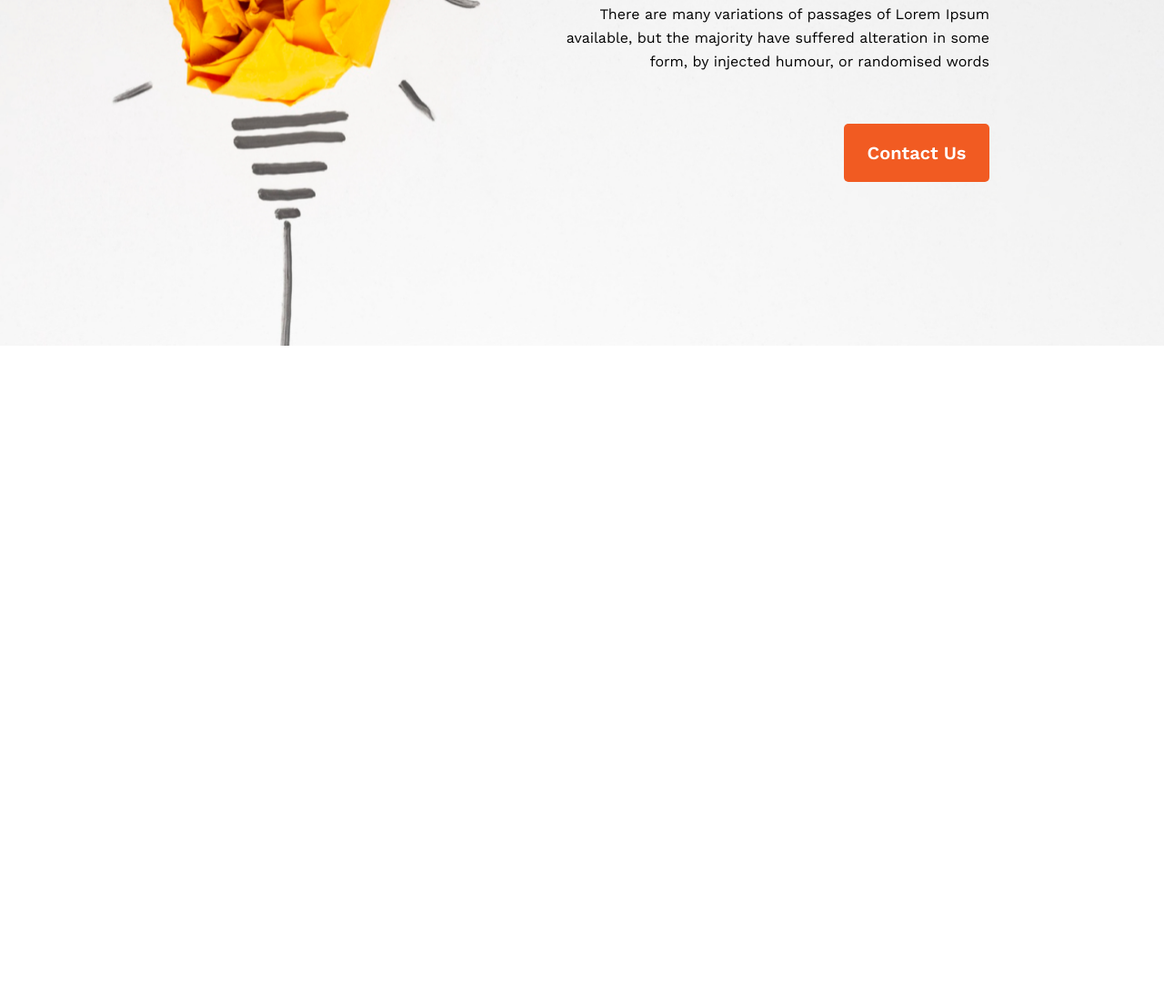
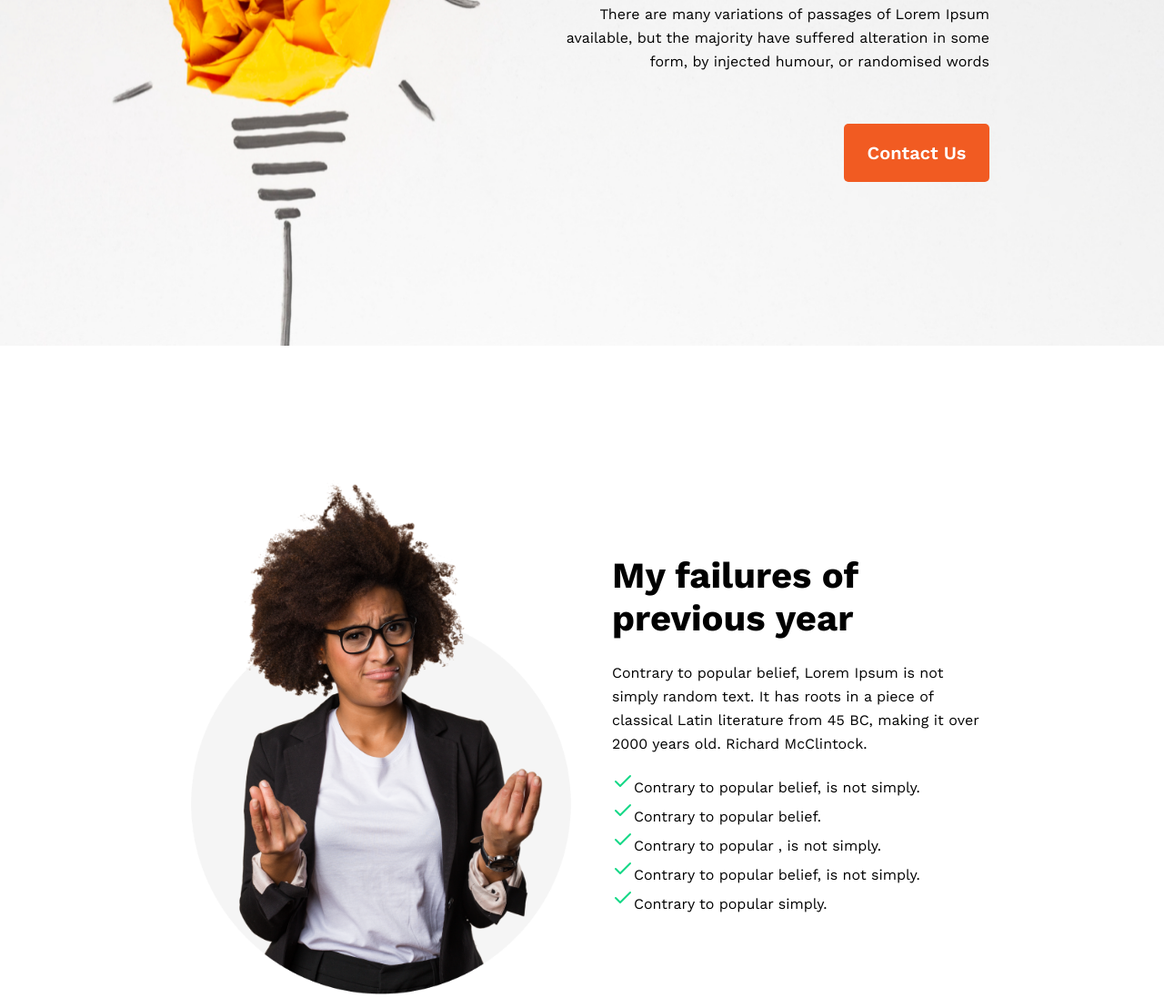
Before and after one commit to sadekcric/homework-website-1, a plain HTML site: page index.html in a window 1280 px wide. Shown: the part 430-1527 px from the top of the page at 91% size. Before the commit the page ends 810 px from the top, so only its background shows below. Drawn offline with nearby package versions, Linux system fonts and the light colour scheme.

Commit message:
person section added

```diff
--- a/index.html
+++ b/index.html
@@ -7,6 +7,8 @@
   <link rel="stylesheet" href="style.css">
 </head>
 <body>
+  <!-- Header Tag started. -->
+  <!-- header>.header-title+h1(.title)+paragraph -->
   <header>
     <div class="header-title">
       <h1 class="title">All Thinks Are Possible If You believe</h1>
@@ -15,8 +17,42 @@
     </div>
 
   </header>
+<!-- Header closed -->
+<!-- Main body Start -->
   <main>
+    <!-- My failures of previous year -->
+    <section class="person">
+      <div class="img">
+        <img src="images/person.png" alt="">
+      </div>
+      <div class="">
+        <h2>My failures of previous year</h2>
+        <p>Contrary to popular belief, Lorem Ipsum is not simply random text. It has roots in a piece of classical Latin literature from 45 BC, making it over 2000 years old. Richard McClintock.</p>
 
+        <ul>
+
+          <li><svg xmlns="http://www.w3.org/2000/svg" width="24" height="24" viewBox="0 0 24 24" fill="none">
+          <path d="M20 6L9 17L4 12" stroke="#16D887" stroke-width="2" stroke-linecap="round" stroke-linejoin="round"/>
+          </svg>Contrary to popular belief, is not simply.</li>
+
+          <li><svg xmlns="http://www.w3.org/2000/svg" width="24" height="24" viewBox="0 0 24 24" fill="none">
+          <path d="M20 6L9 17L4 12" stroke="#16D887" stroke-width="2" stroke-linecap="round" stroke-linejoin="round"/>
+          </svg>Contrary to popular belief.</li>
+
+          <li><svg xmlns="http://www.w3.org/2000/svg" width="24" height="24" viewBox="0 0 24 24" fill="none">
+          <path d="M20 6L9 17L4 12" stroke="#16D887" stroke-width="2" stroke-linecap="round" stroke-linejoin="round"/>
+          </svg>Contrary to popular , is not simply.</li>
+
+          <li><svg xmlns="http://www.w3.org/2000/svg" width="24" height="24" viewBox="0 0 24 24" fill="none">
+          <path d="M20 6L9 17L4 12" stroke="#16D887" stroke-width="2" stroke-linecap="round" stroke-linejoin="round"/>
+          </svg>Contrary to popular belief, is not simply.</li>
+
+          <li><svg xmlns="http://www.w3.org/2000/svg" width="24" height="24" viewBox="0 0 24 24" fill="none">
+          <path d="M20 6L9 17L4 12" stroke="#16D887" stroke-width="2" stroke-linecap="round" stroke-linejoin="round"/>
+          </svg>Contrary to popular simply.</li>
+       </ul>
+      </div>
+    </section>
   </main>
   <footer>
 
--- a/style.css
+++ b/style.css
@@ -7,6 +7,7 @@
   font-family: 'Work Sans', sans-serif;
 }
 :root{
+  --orange-2:#cd9681;
   --orange:#F15B22;
   --dark-1:#151414;
   --dark-2:#444343;
@@ -64,3 +65,42 @@ border: none;
 }
 /* header closed */
 /* Main body Start */
+main{
+  width: 70%;
+  margin:auto
+}
+
+.person{
+  display: flex;
+  align-items: center;
+  justify-content: space-between;
+  margin-top: 140px;
+
+}
+
+.person img{
+  width: 450px;
+}
+
+.person h2{
+  color: var(--Dark-01);
+font-size: 40px;
+font-weight: 700;
+width: 290px;
+}
+.person p{
+  width:415px;
+  color: var(--Dark-02);
+  font-size: 16px;
+  font-weight: 400;
+  line-height: 26px;
+  margin: 24px 0 16px 0;
+}
+
+.person ul li{
+  list-style: none;
+  color: var(--Dark-02);
+  font-size: 16px;
+  font-weight: 400;
+  line-height: 26px;
+}
```
